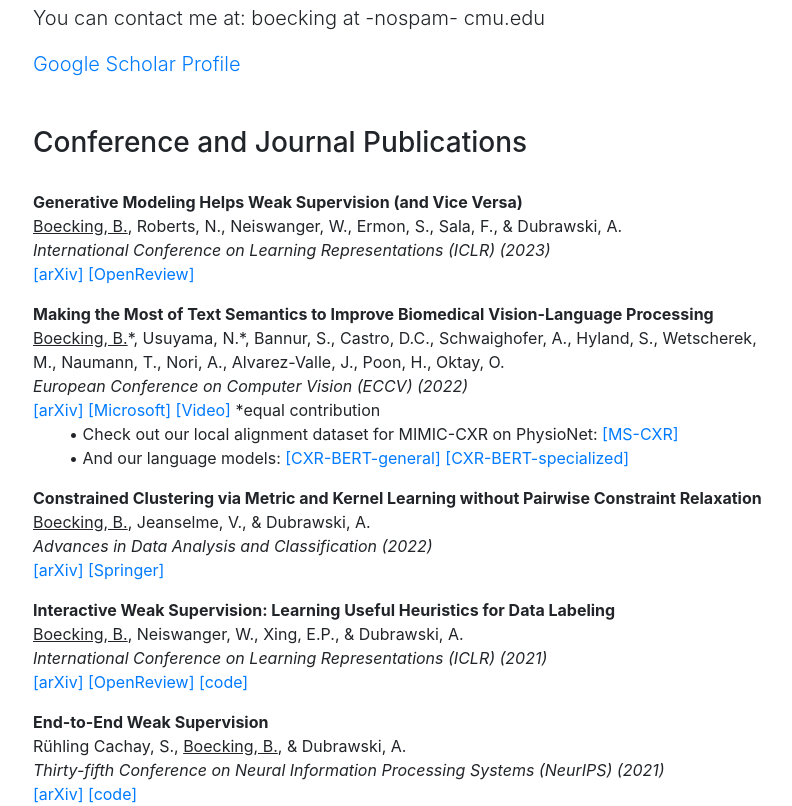
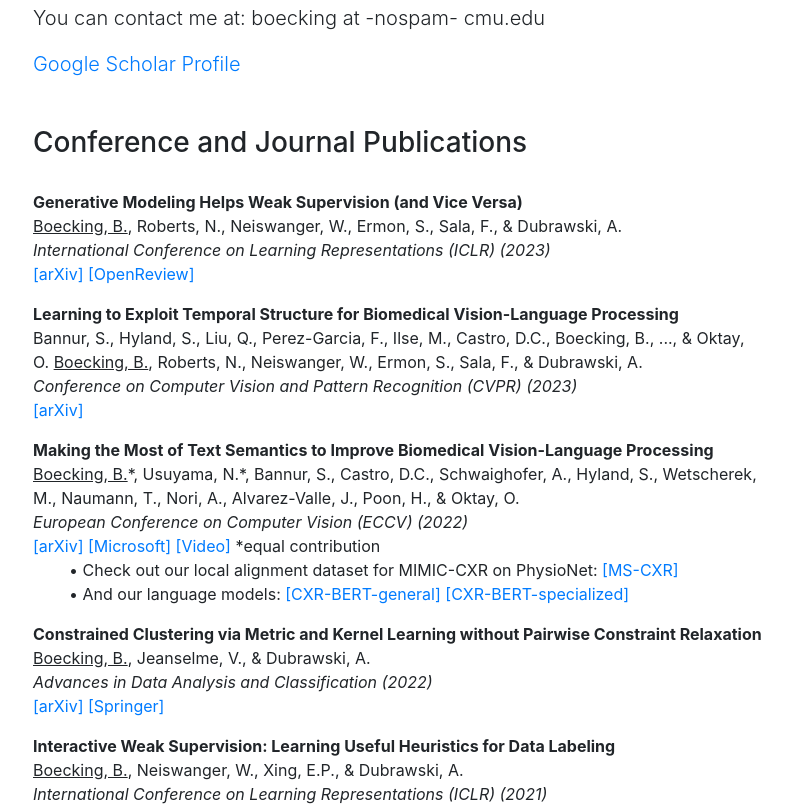
Before and after one commit to benbo/benbo.github.io, a website: page index.html in a window 1280 px wide. Shown: the part 439-1245 px from the top of the page, without its empty margins (432-1224 px from the left). Drawn offline with Linux system fonts and the light colour scheme.

Commit message:
Update index.html
add cvpr 2023 reference

```diff
--- a/index.html
+++ b/index.html
@@ -76,9 +76,17 @@
                     <a class="" href="https://openreview.net/forum?id=3OaBBATwsvP">[OpenReview]</a>
                 </p>
                 <p class="">
+                    <b>Learning to Exploit Temporal Structure for Biomedical Vision-Language Processing</b><br>
+                    Bannur, S., Hyland, S., Liu, Q., Perez-Garcia, F., Ilse, M., Castro, D.C., Boecking, B., ..., &amp; Oktay, O.
+                    <u>Boecking, B.</u>, Roberts, N., Neiswanger, W., Ermon, S., Sala, F., &amp; Dubrawski, A.
+                    <br>
+                    <i>Conference on Computer Vision and Pattern Recognition (CVPR) (2023)</i> <br>
+                    <a class="" href="https://arxiv.org/abs/2301.04558">[arXiv]</a>
+                </p>
+                <p class="">
                     <b>Making the Most of Text Semantics to Improve Biomedical Vision-Language Processing</b><br>
                     <u>Boecking, B.</u>*, Usuyama, N.*, Bannur, S., Castro, D.C., Schwaighofer, A., Hyland, S.,
-                    Wetscherek, M., Naumann, T., Nori, A., Alvarez-Valle, J., Poon, H., Oktay, O.
+                    Wetscherek, M., Naumann, T., Nori, A., Alvarez-Valle, J., Poon, H., &amp; Oktay, O.
                     <br><i>European Conference on Computer Vision (ECCV) (2022)</i><br>
                     <a class="" href="https://arxiv.org/abs/2204.09817">[arXiv]</a> <a class=""
                         href="https://www.microsoft.com/en-us/research/publication/making-the-most-of-text-semantics-to-improve-biomedical-vision-language-processing/">[Microsoft]</a>
```
